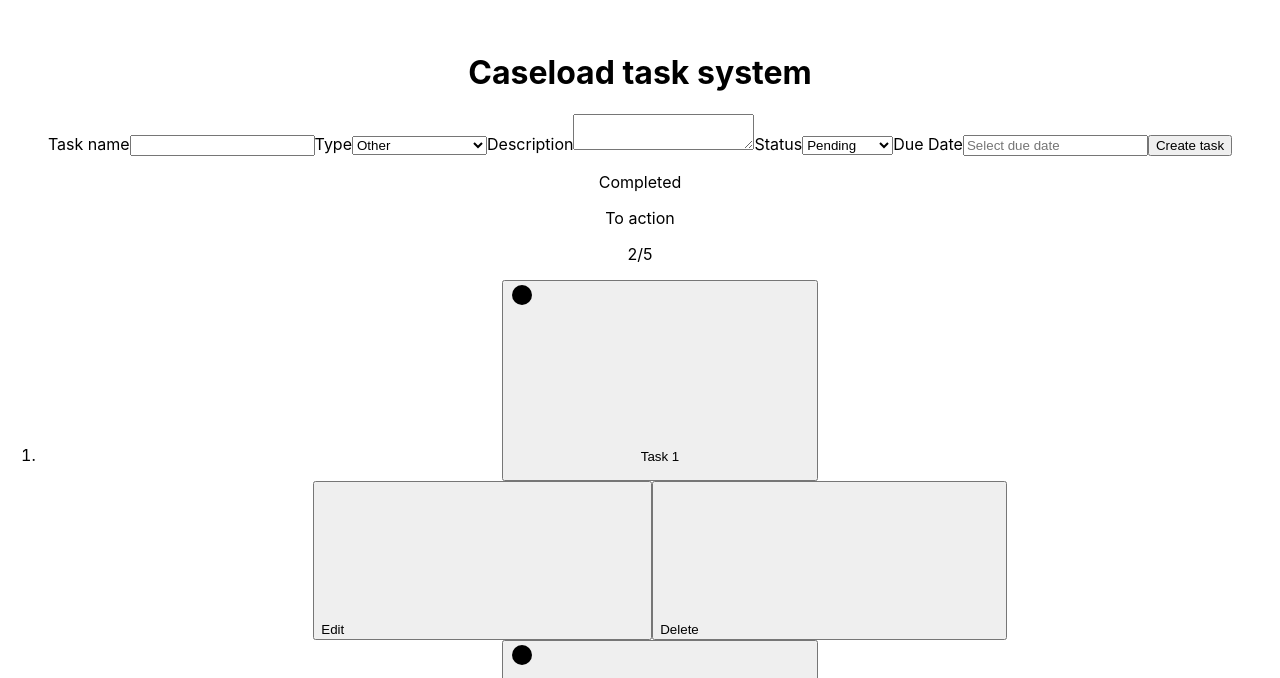
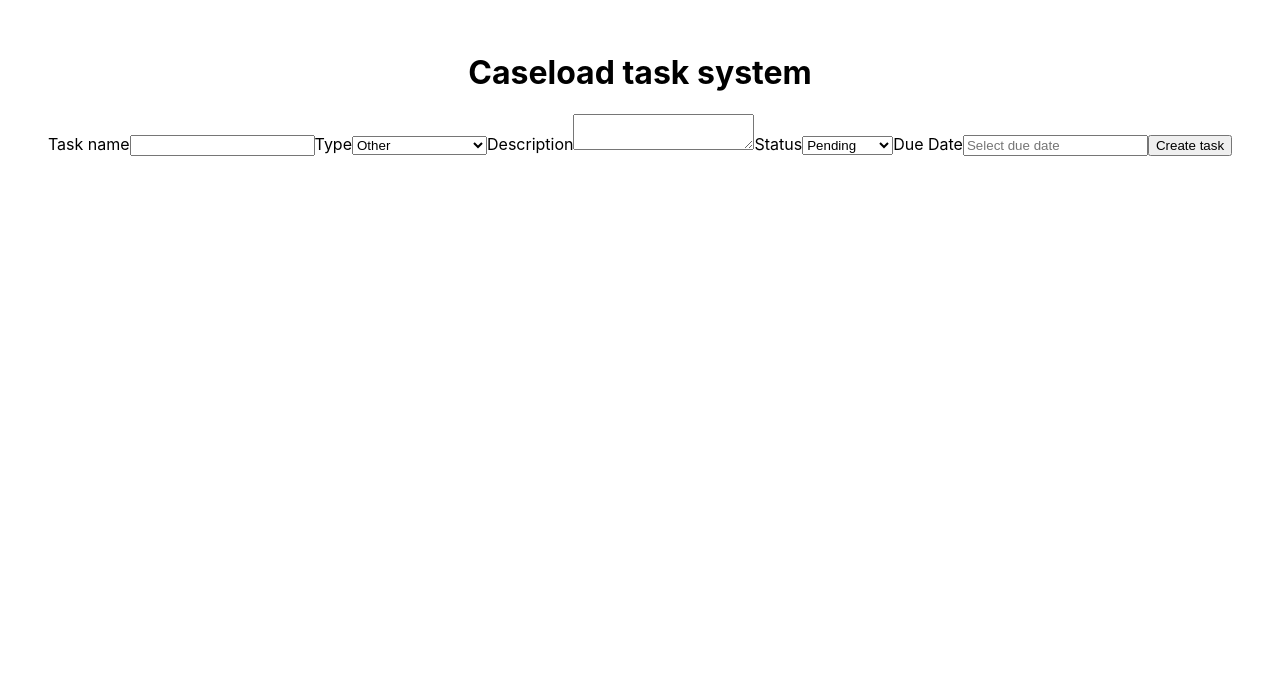
Before and after one commit to macauley-curtis/hmcts-dev-challenge, a React (Create React App) app: page / in a window 1280 px wide. Shown: the part 122-800 px from the top of the page. Built offline with nearby package versions, Linux system fonts and the light colour scheme.

Commit message:
Simplify page

```diff
--- a/src/App.css
+++ b/src/App.css
@@ -1,43 +1,3 @@
 .App {
   text-align: center;
 }
-
-.App-logo {
-  height: 40vmin;
-  pointer-events: none;
-}
-
-@media (prefers-reduced-motion: no-preference) {
-  .App-logo {
-    animation: App-logo-spin infinite 20s linear;
-  }
-}
-
-.App-header {
-  background-color: #282c34;
-  min-height: 100vh;
-  display: flex;
-  flex-direction: column;
-  align-items: center;
-  justify-content: center;
-  font-size: calc(10px + 2vmin);
-  color: white;
-}
-
-.App-link {
-  color: #61dafb;
-}
-
-@keyframes App-logo-spin {
-  from {
-    transform: rotate(0deg);
-  }
-  to {
-    transform: rotate(360deg);
-  }
-}
-
-.button_style {
-  border-radius: 50%;
-  background-color: brown;
-}
--- a/src/App.js
+++ b/src/App.js
@@ -1,15 +1,12 @@
 import "./App.css";
 import { Header } from "./components/header";
 import { Form } from "./components/form";
-import { TaskList, TaskListStatus } from "./components/task_list";
 
 function App() {
   return (
     <div className="App">
       <Header />
       <Form />
-      <TaskListStatus completed={2} remaining={5} />
-      <TaskList />
     </div>
   );
 }
--- a/src/components/form.jsx
+++ b/src/components/form.jsx
@@ -29,7 +29,6 @@ export function Form() {
       setTaskDescription("");
       setDueDate(null);
       setTaskStatus("Pending");
-      // optionally refresh list or show toast
     } else {
       console.error("Create failed", await res.text());
     }
--- a/src/components/task_list.jsx
+++ /dev/null
@@ -1,49 +0,0 @@
-export function TaskListStatus({ completed, remaining }) {
-  return (
-    <section>
-      <div>
-        <p>Completed</p>
-        <p>To action</p>
-      </div>
-      <div>
-        {completed}/{remaining}
-      </div>
-    </section>
-  );
-}
-
-export function TaskListItem({ item }) {
-  return (
-    <li id={item?.id} className="task_item">
-      <button className="task_items_left">
-        <svg>
-          <circle cx="11.998" cy="11.998" fillRule="nonzero" r="9.998" />
-        </svg>
-        <p>{item?.title}</p>
-      </button>
-      <div className="task_items_right">
-        <button>
-          <span className="visually-hidden">Edit</span>
-          <svg>
-            <path d="" />
-          </svg>
-        </button>
-        <button>
-          <span className="visually-hidden">Delete</span>
-          <svg>
-            <path d="" />
-          </svg>
-        </button>
-      </div>
-    </li>
-  );
-}
-
-export function TaskList() {
-  return (
-    <ol className="task_list">
-      <TaskListItem item={{ id: 1, title: "Task 1" }} />
-      <TaskListItem item={{ id: 2, title: "Task 2" }} />
-    </ol>
-  );
-}
```
